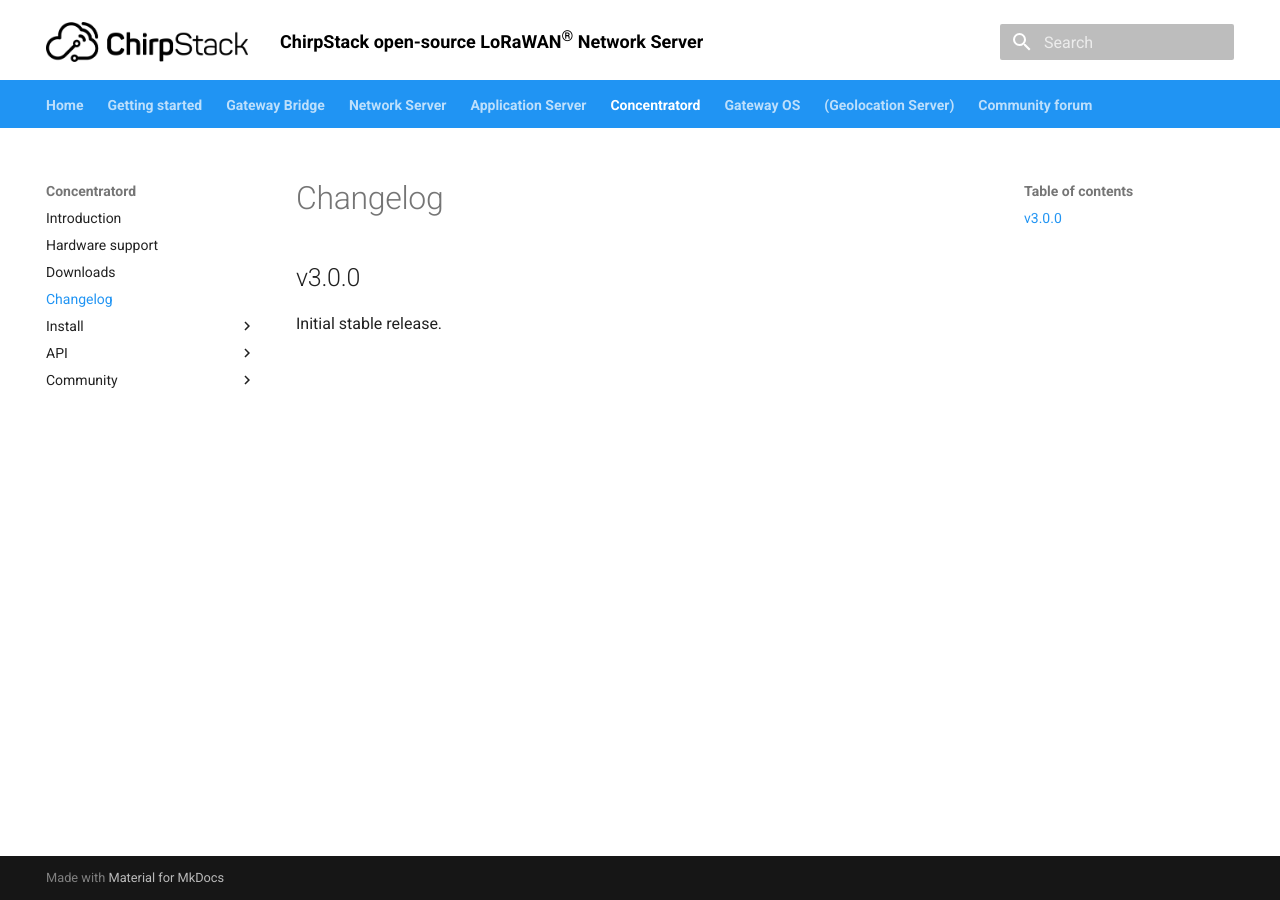
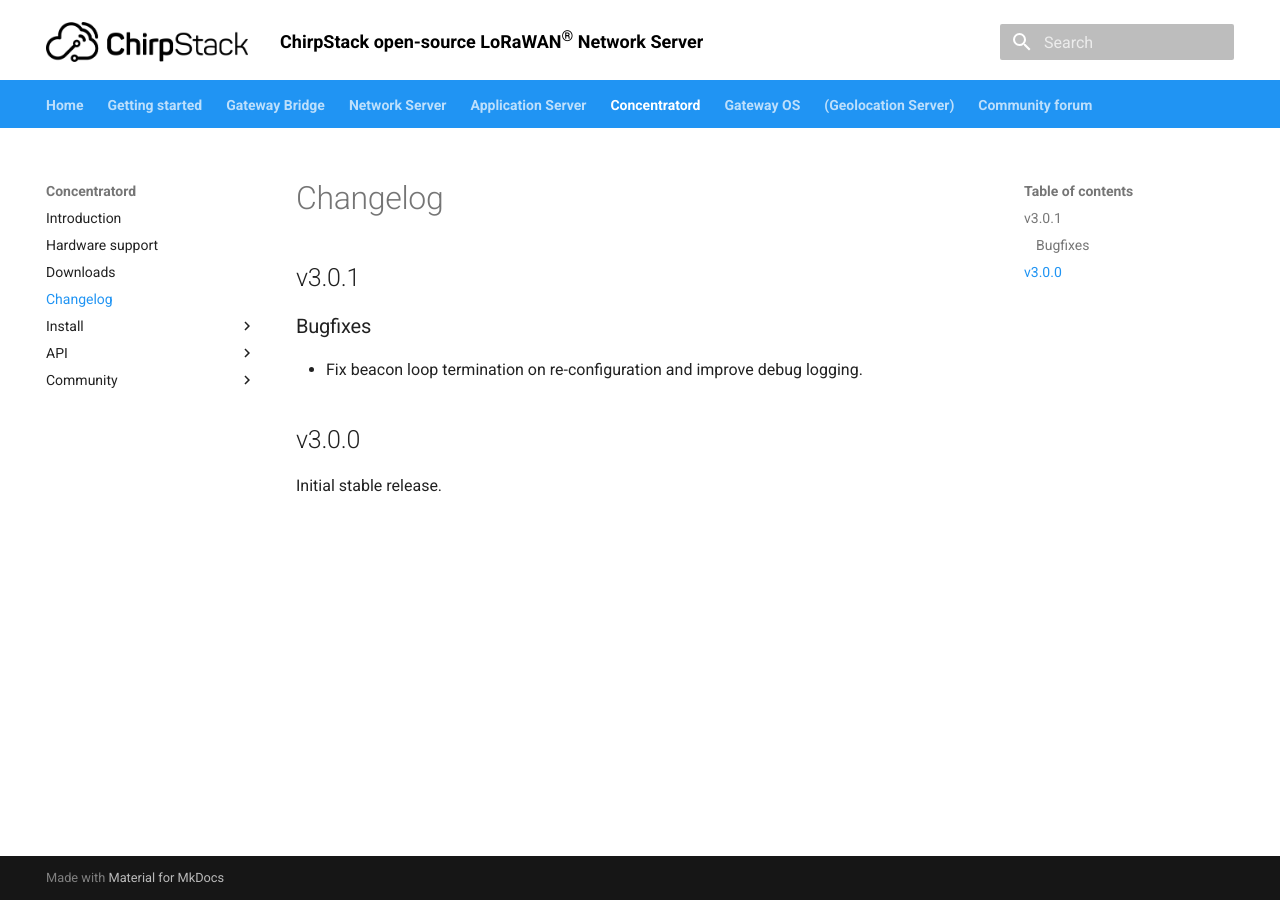
Before and after one commit to brocaar/chirpstack-docs, an MkDocs documentation site: the page built from docs/concentratord/changelog.md, in a window 1280 px wide. Built offline with MkDocs 1.6.1 and Material for MkDocs 9.7.7, drawn with Linux system fonts in a browser that asks for light colours.

Commit message:
Update Concentratord changelog.

```diff
--- a/docs/concentratord/changelog.md
+++ b/docs/concentratord/changelog.md
@@ -4,6 +4,12 @@
 
 # Changelog
 
+## v3.0.1
+
+### Bugfixes
+
+* Fix beacon loop termination on re-configuration and improve debug logging.
+
 ## v3.0.0
 
 Initial stable release.
--- a/mkdocs.yml
+++ b/mkdocs.yml
@@ -24,7 +24,7 @@
   gateway_os:
     version: 3.3.0
   concentratord:
-    version: 3.0.0
+    version: 3.0.1
 plugins:
   - search
   - macros
```
